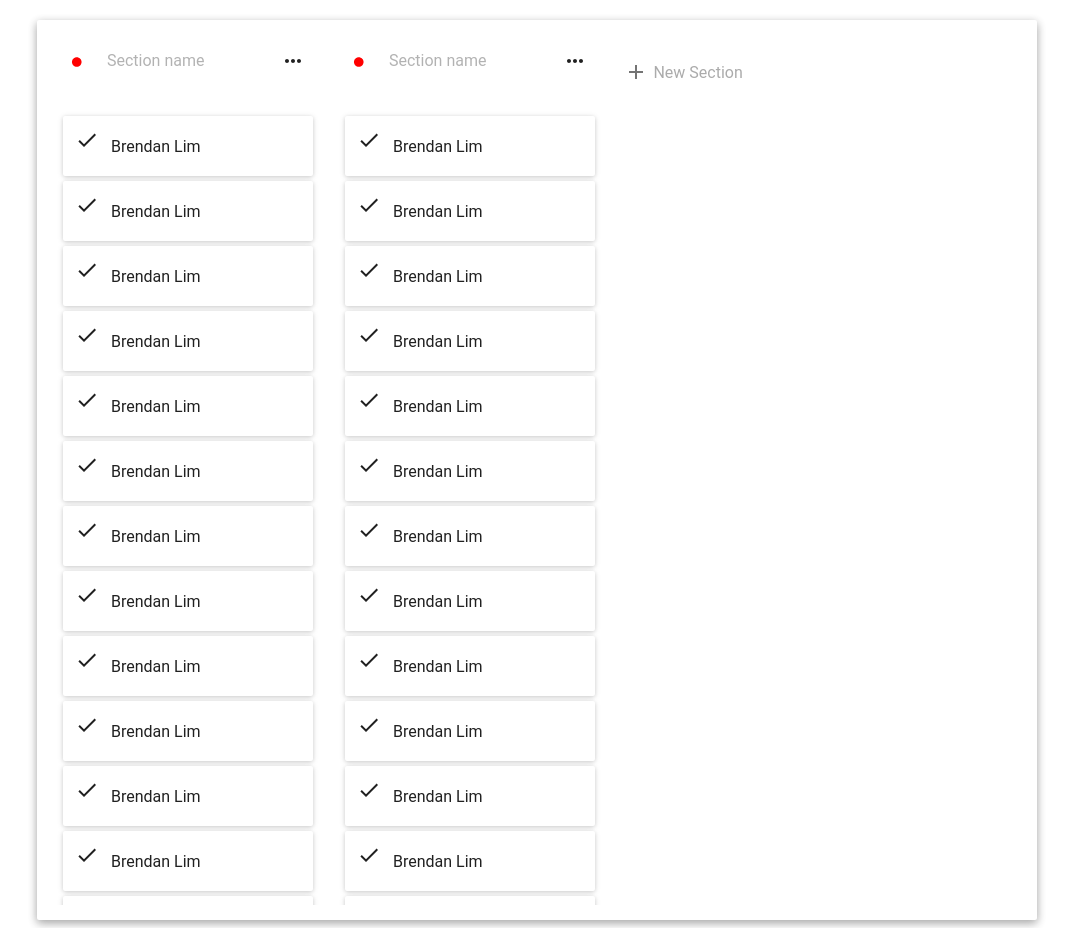
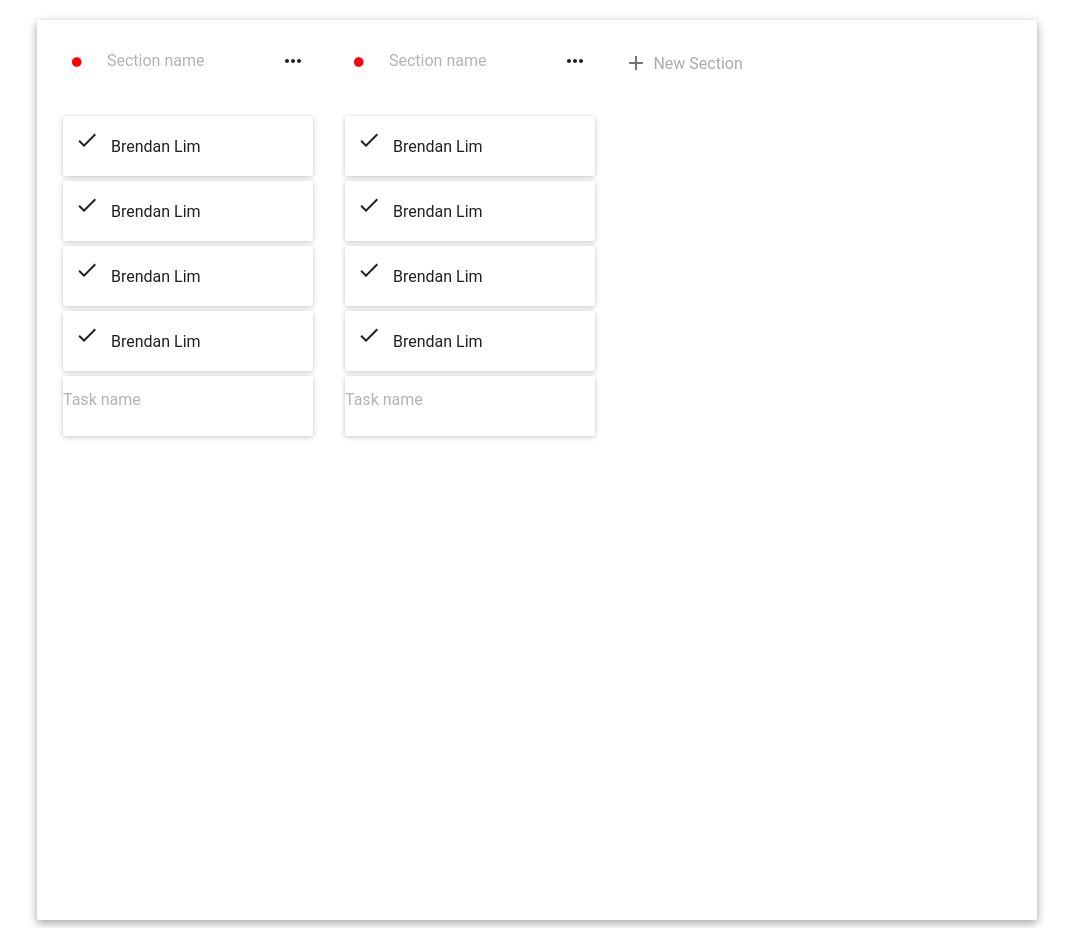
Before and after one commit to martlaboloa/team-task-manager, a React (Create React App) app: page / in a window 1280 px wide. Shown: the whole page, without its empty margins (103-1176 px from the left). Built offline with nearby package versions, Linux system fonts and the light colour scheme.

Commit message:
scroll bottom bugfix

```diff
--- a/src/features/Section/CreateNewSection.jsx
+++ b/src/features/Section/CreateNewSection.jsx
@@ -20,9 +20,8 @@ class CreateNewSection extends Component {
                     <div style={{
                         display: 'flex',
                         position: 'absolute',
-                        bottom: '0px',
                         color: '#ababab',
-                        bottom: '93%',
+                        bottom: '94%',
                         left: '3%',
                     }}>
                         <ContentAdd color="#747474" style={{ margin: '5px' }} />New Section
--- a/src/features/Section/Section.jsx
+++ b/src/features/Section/Section.jsx
@@ -18,26 +18,6 @@ class Section extends Component {
                     <Task />
 
                     <Task />
-                    <Task />
-                    <Task />
-                    <Task />
-                    <Task />
-                    <Task />
-                    <Task />
-                    <Task />
-                    <Task />
-                    <Task />
-                    <Task />
-                    <Task />
-                    <Task />
-                    <Task />
-                    <Task />
-                    <Task />
-                    <Task />
-                    <Task />
-                    <Task />
-                    <Task />
-                    <Task />
 
                     <CreateNewTask />
                 </List>
--- a/src/features/styles.scss
+++ b/src/features/styles.scss
@@ -35,9 +35,9 @@
     }
 
     .section-list {
-        height: 100% ;
+        height: calc(100% - 78px);
+        paddingTop: 0px;
         overflow: auto;
-        paddingTop: 0px;
     }
 }
 
```
